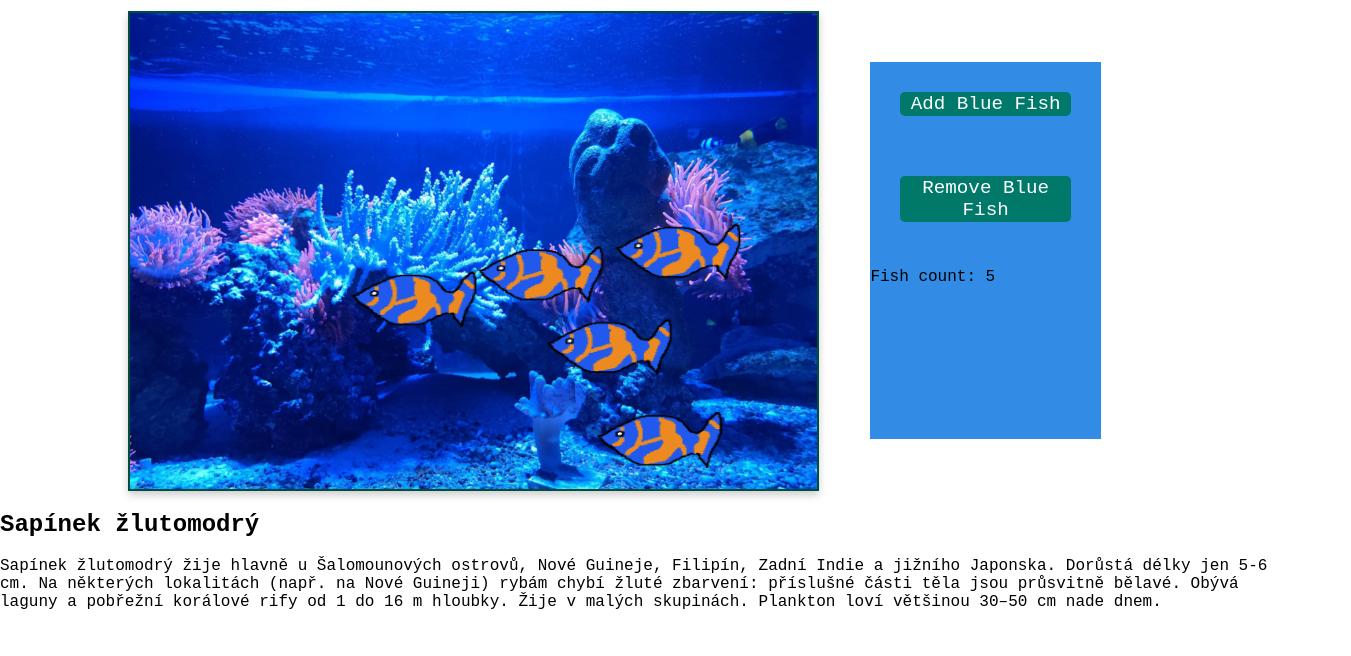
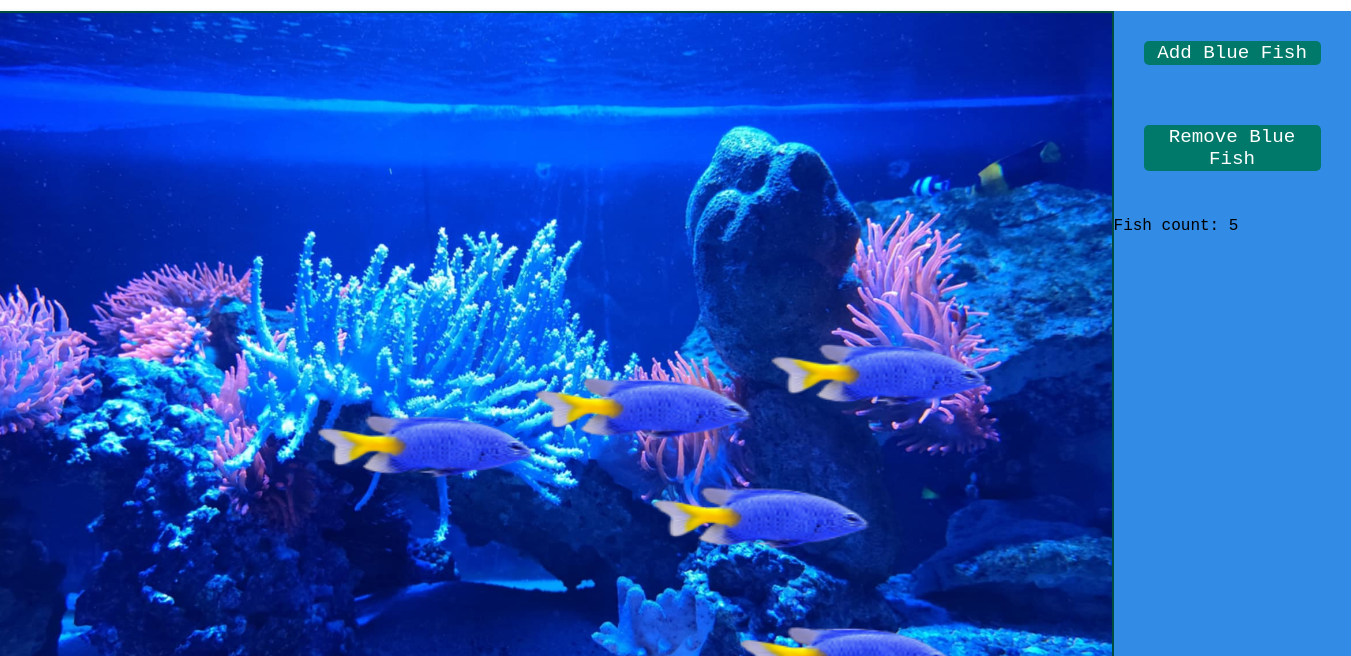
Before and after one commit to Vojtech-M/Aquarium, a plain HTML site: page index.html in a window 1280 px wide. Shown: the part 88-744 px from the top of the page, 1351 px wide, since content can reach past the window. Drawn offline with Linux system fonts and the light colour scheme.

Commit message:
Upload progress

```diff
--- a/CSS/styless.css
+++ b/CSS/styless.css
@@ -24,8 +24,8 @@ h1 {
 }
 canvas {
     border: 2px solid #004d40;
-    width: 60vw;
-    height: 60vh;
+    width: 1280px;
+    height: 720px;
     box-shadow: 0 4px 8px rgba(0, 0, 0, 0.2);
 
     background-image:    url(/IMG/Ocean.jpg);
@@ -49,7 +49,6 @@ button {
     background-color: #328ce6;
     display: flex;
     flex-direction: column;
-    margin: 5%;
 
 }
 
--- a/JS/script.js
+++ b/JS/script.js
@@ -5,7 +5,7 @@ canvas.width = 500;
 canvas.height = 500;
 
 const drawImage = new Image();
-drawImage.src = "IMG/BlueFish.png"; // Replace with your image path
+drawImage.src = "IMG/FISHH.png"; // Replace with your image path
 
 class Fish {
     constructor(x, y) {
--- a/index.html
+++ b/index.html
@@ -11,7 +11,7 @@
 <h1>Aquarium example</h1>
 
 <section>
-  <canvas id="aquariumCanvas" width="720" height="400">
+  <canvas id="aquariumCanvas" width="1280" height="720">
         Your browser does not support the HTML5 canvas element.
 
     </canvas>
```
Also changed, not shown: IMG/FISHH.png (added).
